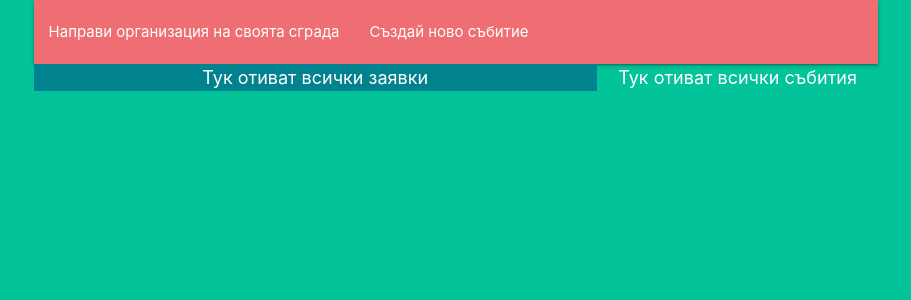
After one commit to DanailYordanov/hacktues2020, a Django app: page /volunteer in a window 1280 px wide. The commit adds this page. Shown: the top 300 px of the page, without its empty margins (184-1095 px from the left). Run offline with Django 3.2, Linux system fonts and the light colour scheme.

Commit message:
Add volunteer profile page and new css file

```diff
--- /dev/null
+++ b/hacktues/main/static/main/css/kalo_style.css
@@ -0,0 +1,9 @@
+.centered {
+    text-align: center;
+}
+.dark {
+    background-color: #05668d;
+}
+.lightdark {
+    background-color: #028090;
+}
--- a/hacktues/main/static/main/css/style.css
+++ b/hacktues/main/static/main/css/style.css
@@ -20,7 +20,7 @@ div.homepageOpt {
     margin: 1%;
 }
 div.container {
-    padding: 3% 2%;
+    padding: 0% 2%;
 }
 input[type=submit] {
     background-color: #028090;
--- /dev/null
+++ b/hacktues/main/templates/main/volunteer_profile.html
@@ -0,0 +1,19 @@
+{% extends 'base.html' %}
+{% block content%}
+    <div class="container">
+        <nav>
+            <ul>
+                <li><a href="#">Направи организация на своята сграда</a></li>
+                <li><a href="#">Създай ново събитие</a></li>
+            </ul>
+        </nav>
+        <div class="row">
+            <div class="col s8 centered cyan darken-3">
+                Тук отиват всички заявки
+            </div>
+            <div class="col s4 centered">
+                Тук отиват всички събития
+            </div>
+        </div>
+    </div>
+{% endblock content %}
--- a/hacktues/main/urls.py
+++ b/hacktues/main/urls.py
@@ -4,6 +4,8 @@ from . import views
 
 urlpatterns = [
     path('', views.index, name='main-index'),
-    path('volunteer_page', views.volunteer_page, name='main-volunteer_page'),
-    path('user_page', views.user_page, name='main-user_page')
+    path('volunteer_login', views.volunteer_page, name='main-volunteer_page'),
+    path('user_login', views.user_page, name='main-user_page'),
+    path('volunteer', views.volunteer_profile, name='main-volunteer_profile'),
+    path('volunteer/create_event', views.create_event, name='main-volunteer_profile/create_event'),
 ]
--- a/hacktues/main/views.py
+++ b/hacktues/main/views.py
@@ -6,5 +6,12 @@ def index(request):
 
 def volunteer_page(request):
     return render(request, 'main/volunteer_page.html')
+
 def user_page(request):
     return render(request, 'main/user_page.html')
+
+def volunteer_profile(request):
+    return render(request, 'main/volunteer_profile.html')
+
+def create_event(request):
+    return render(request, 'main/create_event.html')
--- a/hacktues/templates/base.html
+++ b/hacktues/templates/base.html
@@ -6,6 +6,7 @@
     <link href="https://fonts.googleapis.com/icon?family=Material+Icons" rel="stylesheet">
     <link rel="stylesheet" href="https://cdnjs.cloudflare.com/ajax/libs/materialize/1.0.0/css/materialize.min.css">
     <link rel="stylesheet" href="{% static 'main/css/style.css' %}">
+    <link rel="stylesheet" href='{%static "main/css/kalo_style.css" %}'>
     <meta name="viewport" content="width=device-width, initial-scale=1.0" />
 </head>
 
```
